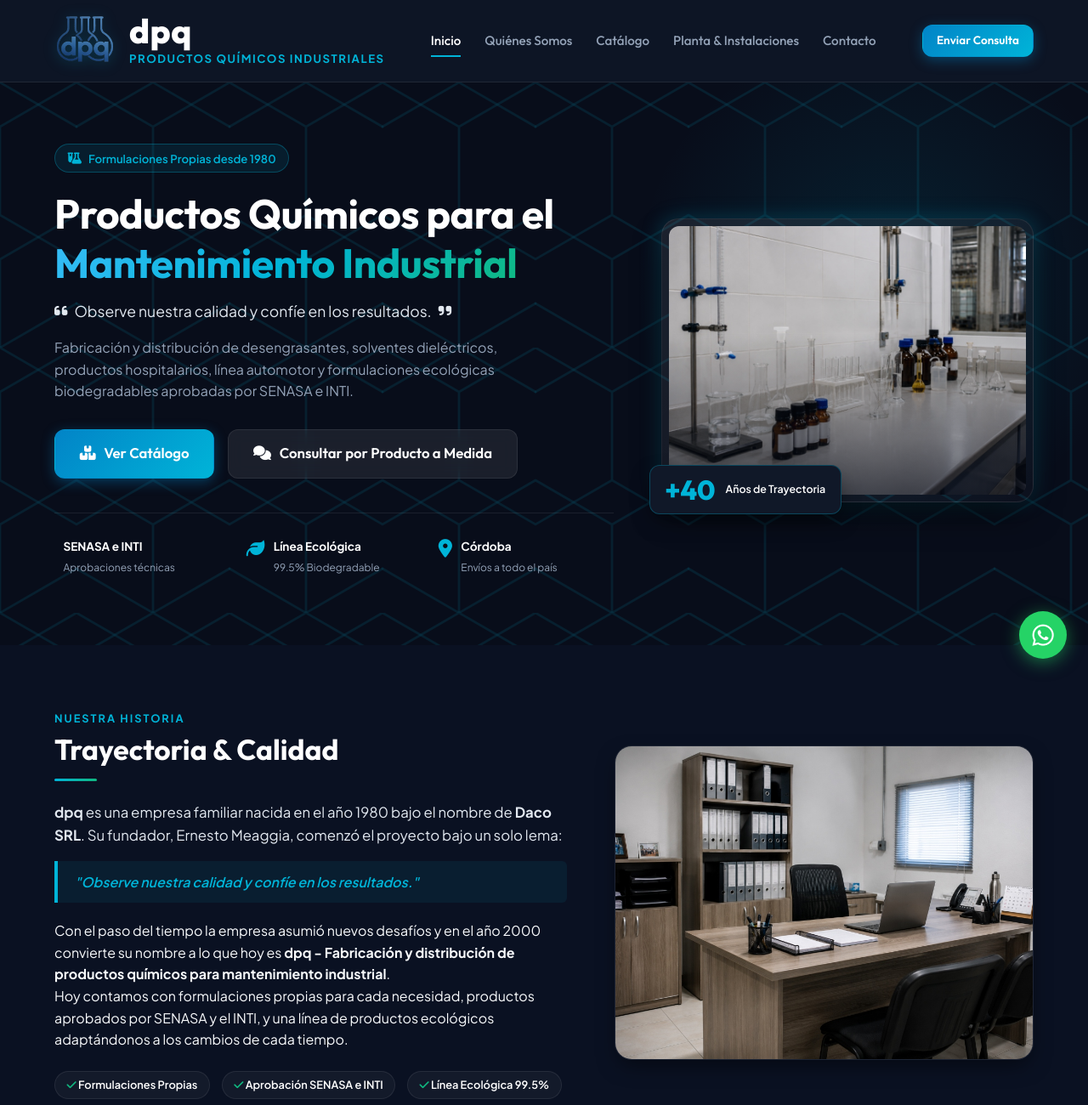
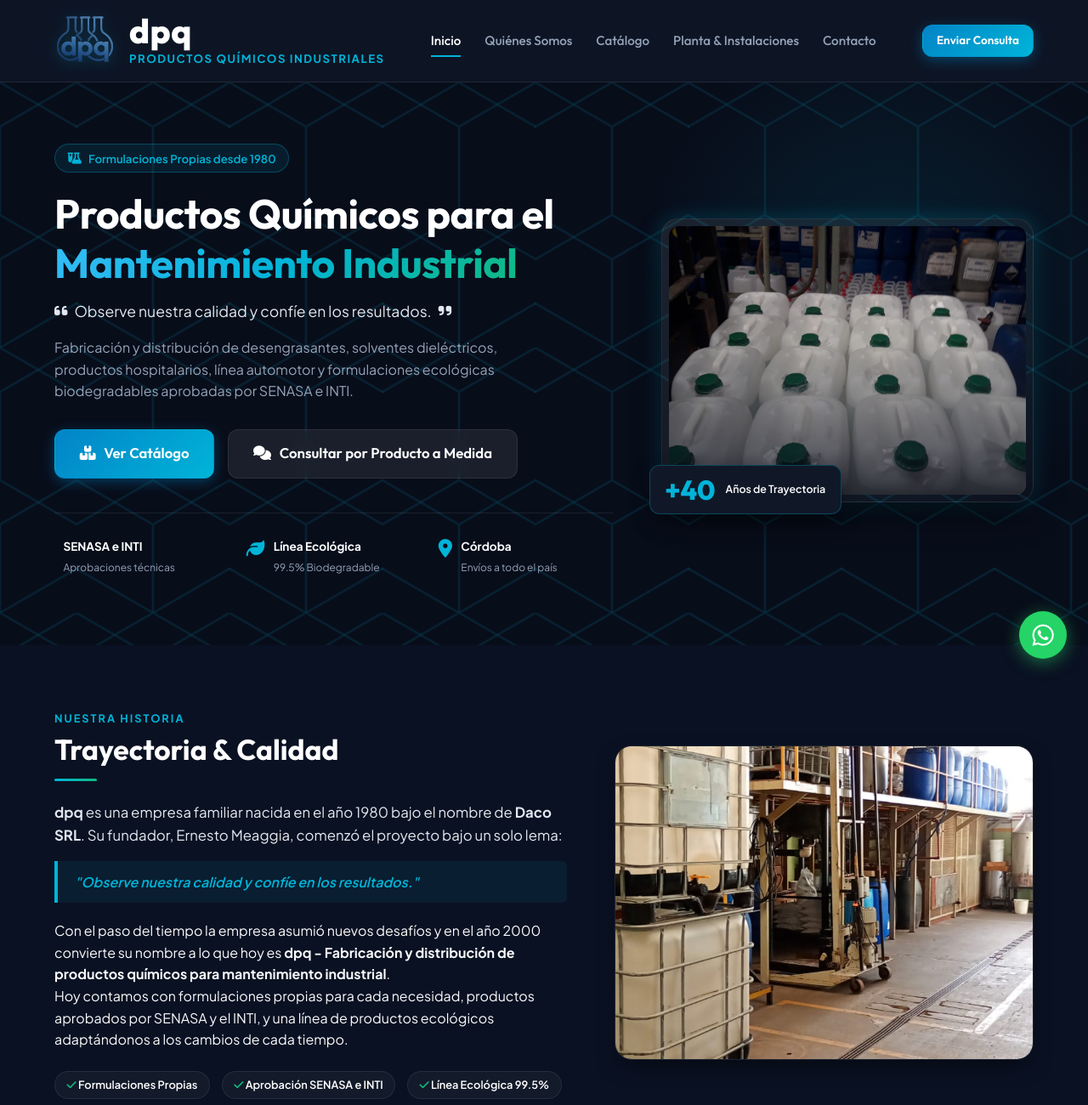
Before and after one commit to punhold/dpq, a website built with Vite: page index.html in a window 1280 px wide. Shown: the top 1300 px of the page at 85% size. Built offline with nearby package versions, Linux system fonts and the light colour scheme; some icons are missing.

Commit message:
ocultar fotos de laboratorio y oficina a solicitud del cliente

```diff
--- a/index.html
+++ b/index.html
@@ -104,7 +104,10 @@
       <div class="hero-visual">
         <div class="hero-card-stack">
           <div class="hero-img-wrapper">
+            <!-- Foto de laboratorio comentada a solicitud del cliente:
             <img src="/assets/factory/laboratorio.jpg" alt="Laboratorio dpq" class="hero-factory-img" />
+            -->
+            <img src="/assets/factory/WhatsApp Image 2026-04-27 at 13.49.44.jpeg" alt="Planta de producción dpq" class="hero-factory-img" />
             <div class="hero-overlay"></div>
           </div>
           <div class="floating-badge badge-experience">
@@ -155,7 +158,10 @@
 
         <div class="about-visual">
           <div class="about-image-card">
+            <!-- Foto de oficina comentada a solicitud del cliente:
             <img src="/assets/factory/oficina.jpg" alt="Oficinas de dpq" class="about-main-img" />
+            -->
+            <img src="/assets/factory/WhatsApp Image 2026-04-29 at 16.23.11 (1).jpeg" alt="Planta y Depósito dpq" class="about-main-img" />
           </div>
         </div>
       </div>
@@ -227,6 +233,7 @@
       </div>
 
       <div class="factory-gallery">
+        <!-- Fotos de laboratorio y oficina comentadas a solicitud del cliente:
         <div class="gallery-item">
           <img src="/assets/factory/laboratorio.jpg" alt="Laboratorio dpq" />
           <div class="gallery-caption">
@@ -240,6 +247,7 @@
             <span>Oficina Comercial</span>
           </div>
         </div>
+        -->
 
         <div class="gallery-item">
           <img src="/assets/factory/WhatsApp Image 2026-04-29 at 16.23.11 (1).jpeg" alt="Deposito y Expedicion dpq" />
```
